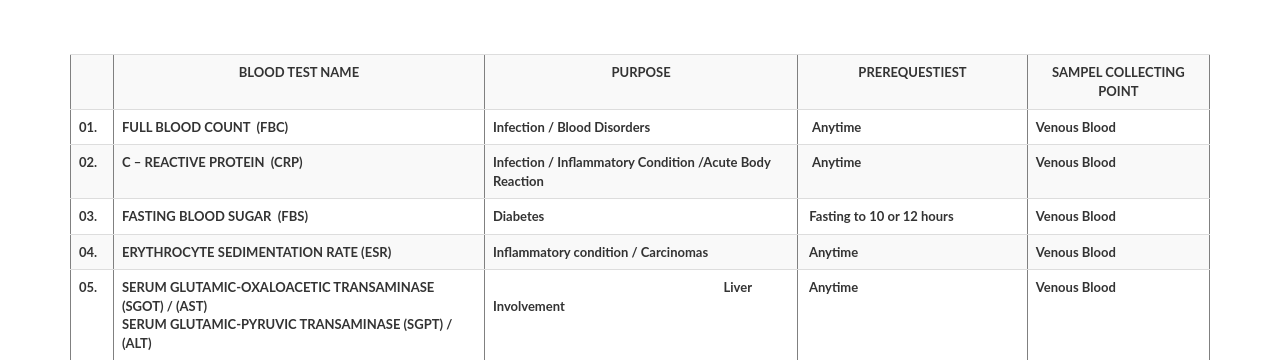
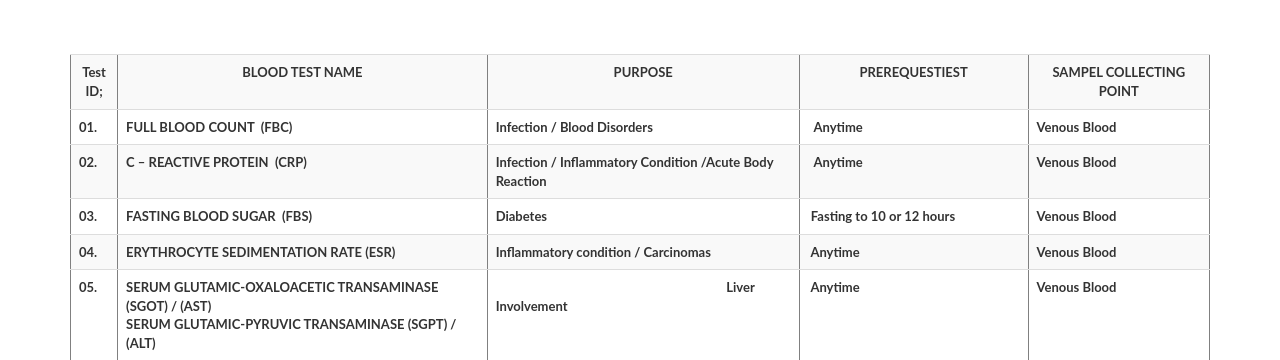
Before and after one commit to ravinathdo/LABMS, a PHP site: page /myproject/ in a window 1280 px wide. Shown: the part 1993-2353 px from the top of the page. Run offline with PHP 8.4, Linux system fonts and the light colour scheme.

Commit message:
Test Id change

```diff
--- a/index.php
+++ b/index.php
@@ -174,7 +174,7 @@
                   <h3 class="title">Offering the full spectrum of new treatments</h3>
                     <table  border="1" cellspacing="0" cellpadding="0"  class="table table-striped" >
                       <tr>
-                        <td width="37"><p align="center"><strong>&nbsp;</strong></p></td>
+                        <td width="37"><p align="center"><strong>Test ID;</strong></p></td>
                         <td width="216"><p align="center"><strong>BLOOD TEST NAME</strong></p></td>
                         <td width="270"><p align="center"><strong>PURPOSE</strong></p></td>
                         <td width="198"><p align="center"><strong>PREREQUESTIEST</strong></p></td>
```
Also changed, not shown: 1 other file.
